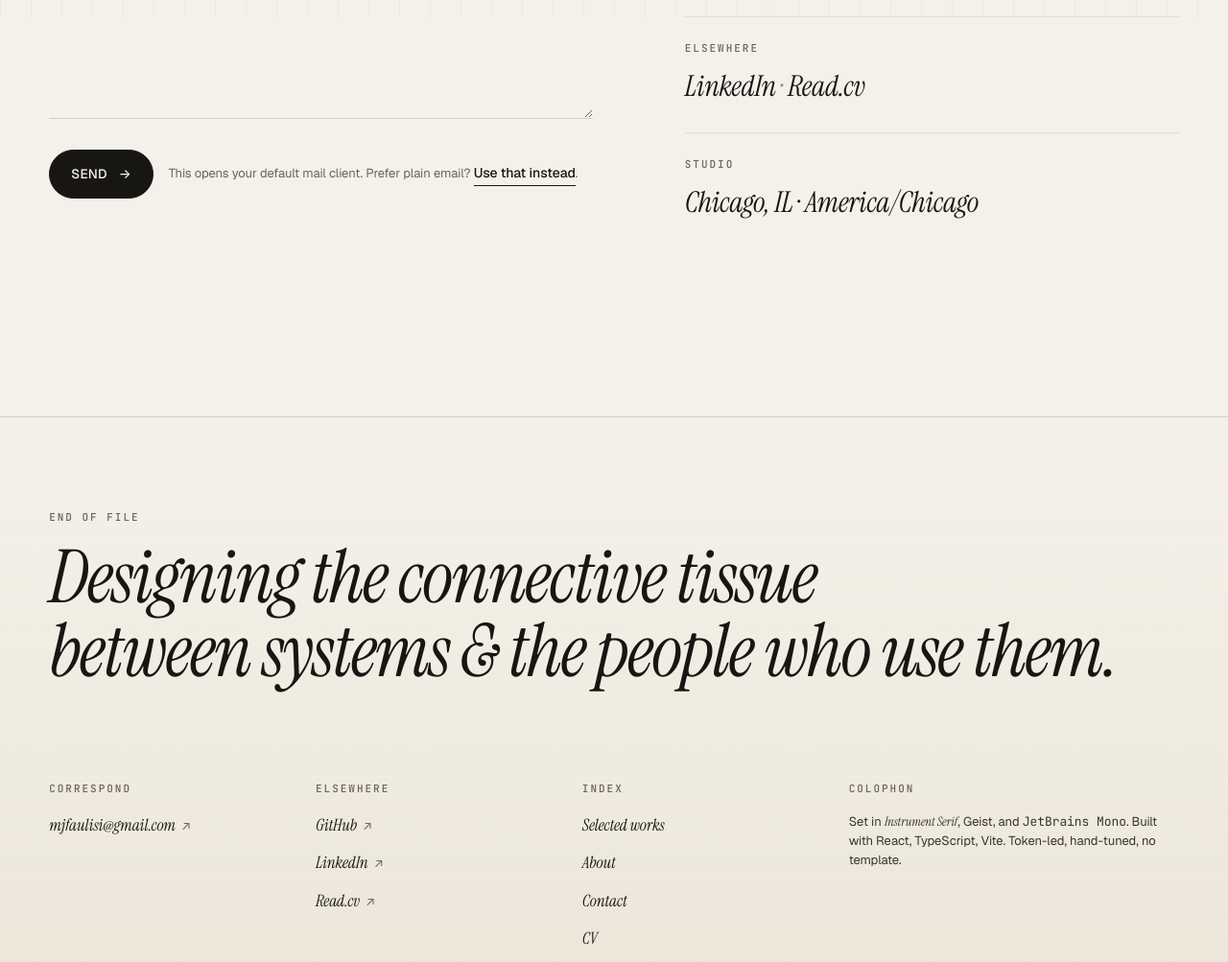
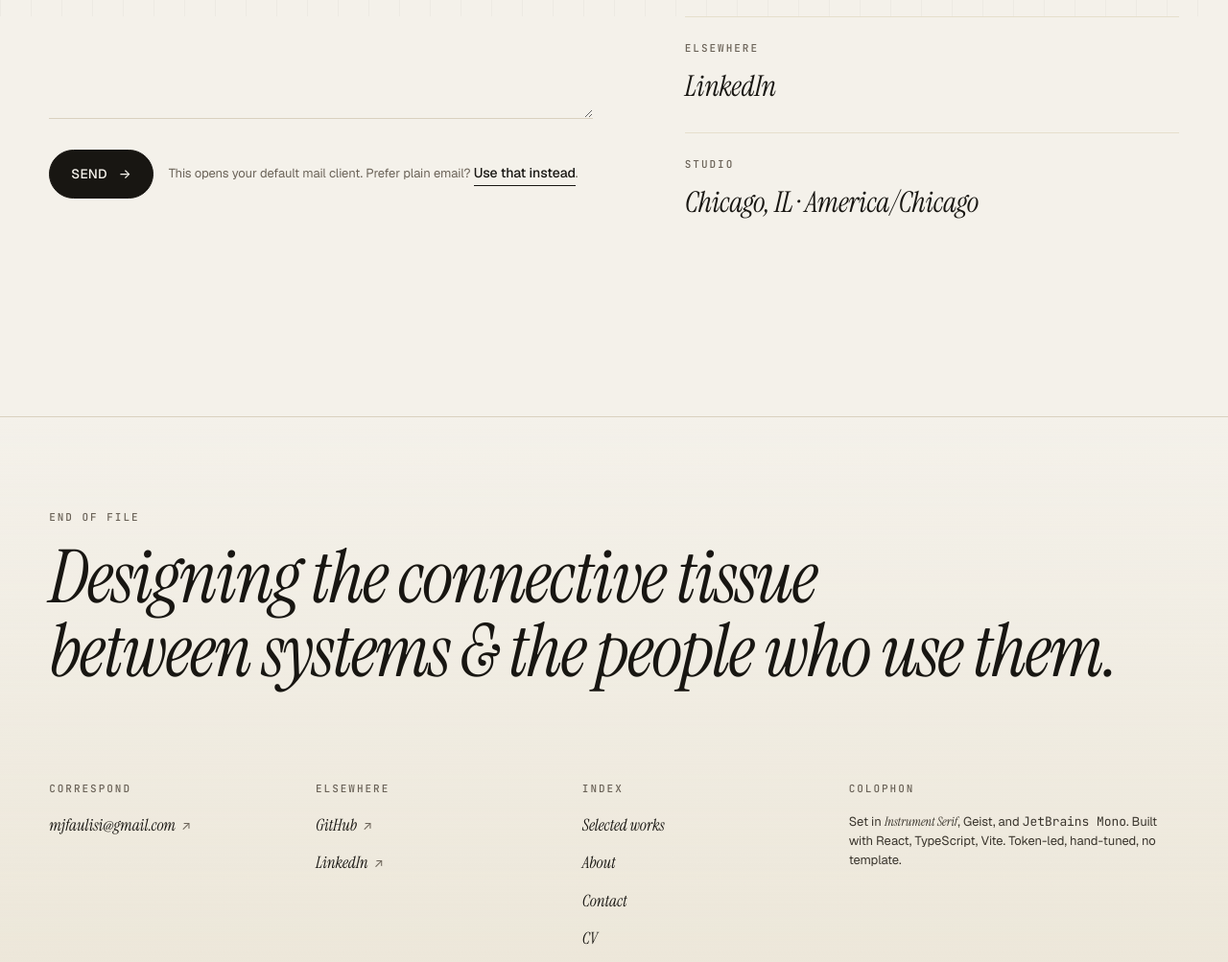
Before and after one commit to maria-faulisi/portfolio-2026-ogh, a React (Vite) app: page /contact in a window 1280 px wide. Shown: the part 783-1786 px from the top of the page at 96% size. Built offline with nearby package versions, Linux system fonts and the light colour scheme.

Commit message:
Remove links to cv asset that is not available

```diff
--- a/src/components/SiteFooter.tsx
+++ b/src/components/SiteFooter.tsx
@@ -60,17 +60,6 @@ const SiteFooter = () => {
                 ↗
               </span>
             </a>
-            <a
-              className="footer-link"
-              href="https://read.cv/mariafaulisi"
-              target="_blank"
-              rel="noreferrer"
-            >
-              Read.cv
-              <span className="footer-link-arrow" aria-hidden="true">
-                ↗
-              </span>
-            </a>
           </div>
           <div className="footer-col">
             <p className="eyebrow">Index</p>
--- a/src/pages/Contact.tsx
+++ b/src/pages/Contact.tsx
@@ -139,14 +139,6 @@ const Contact = () => {
                 >
                   LinkedIn
                 </a>
-                <span style={{ color: "var(--mist)" }}> · </span>
-                <a
-                  href="https://read.cv/mariafaulisi"
-                  target="_blank"
-                  rel="noreferrer"
-                >
-                  Read.cv
-                </a>
               </p>
             </div>
 
```
